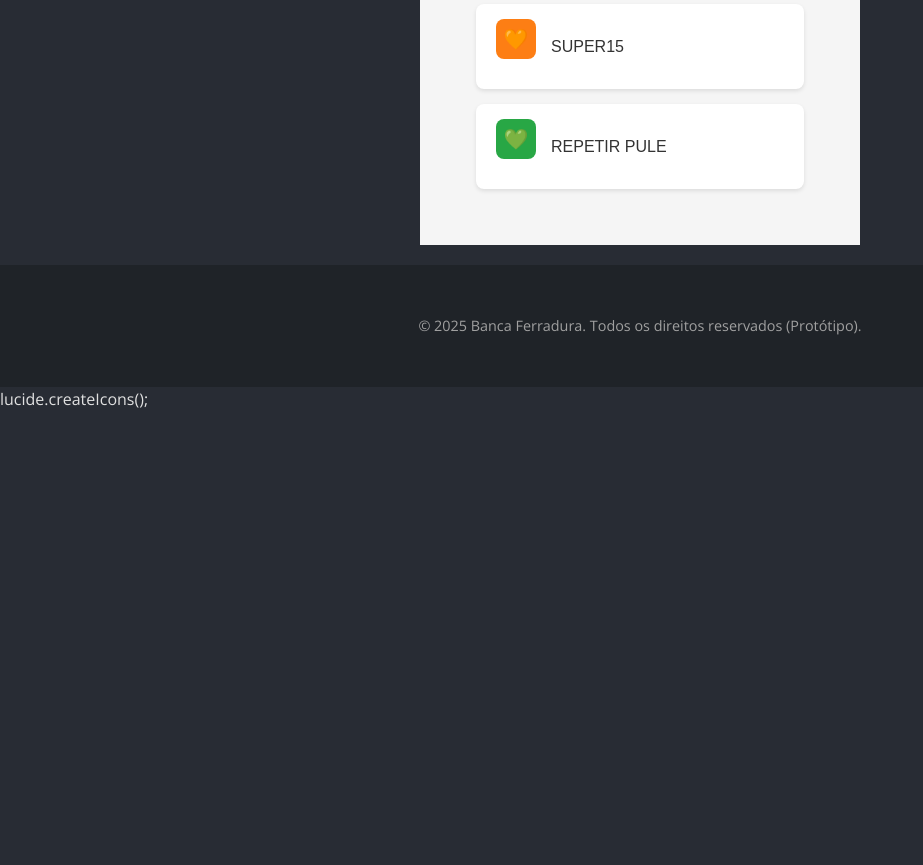
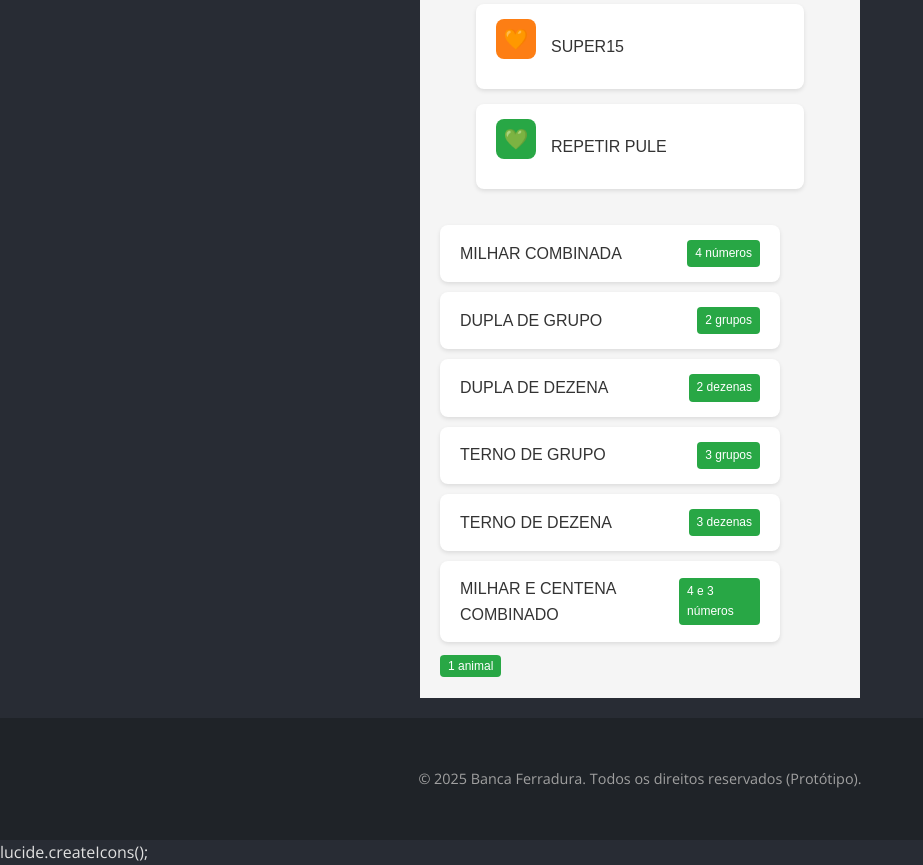
Before and after one commit to BancaTerritory/Banca-Ferradura, a Flask app: page /games/jogo-do-bicho in a window 1280 px wide. Shown: the part 615-1480 px from the top of the page, without its empty margins (0-923 px from the left). Before the commit the page ends 1023 px from the top, so only its background shows below. Run offline with Flask 3, Linux system fonts and the light colour scheme; the visitor is signed in with stand-in values (Sample User, id 1).

Commit message:
Adicionar novas modalidades de jogo na tela de modalidade."

```diff
--- a/src/templates/jogo_do_bicho_v2.html
+++ b/src/templates/jogo_do_bicho_v2.html
@@ -635,7 +635,7 @@
       </div>
     </div>
 
-   <div class="modalidade-item" onclick="selectModalidadeJogo(\'milhar\')">
+ <div class="modalidade-item" onclick="selectModalidadeJogo(\'milhar\')">
           <span class="modalidade-text">MILHAR</span>
           <span class="modalidade-tag">4 números</span>
         </div>
@@ -658,6 +658,27 @@
         <div class="modalidade-item" onclick="selectModalidadeJogo(\'centena-combinada\')">
           <span class="modalidade-text">CENTENA COMBINADA</span>
           <span class="modalidade-tag">3 números</span>
+        </div>
+        <div class="modalidade-item" onclick="selectModalidadeJogo(\'milhar-combinada\')">
+          <span class="modalidade-text">MILHAR COMBINADA</span>
+          <span class="modalidade-tag">4 números</span>
+        </div>
+        <div class="modalidade-item" onclick="selectModalidadeJogo(\'dupla-grupo\')">
+          <span class="modalidade-text">DUPLA DE GRUPO</span>
+          <span class="modalidade-tag">2 grupos</span>
+        </div>
+        <div class="modalidade-item" onclick="selectModalidadeJogo(\'dupla-dezena\')">
+          <span class="modalidade-text">DUPLA DE DEZENA</span>
+          <span class="modalidade-tag">2 dezenas</span>
+        </div>
+        <div class="modalidade-item" onclick="selectModalidadeJogo(\'terno-grupo\')">
+          <span class="modalidade-text">TERNO DE GRUPO</span>
+          <span class="modalidade-tag">3 grupos</span>
+        </div>
+        <div class="modalidade-item" onclick="selectModalidadeJogo(\'terno-dezena\')">
+          <span class="modalidade-text">TERNO DE DEZENA</span>
+          <span class="modalidade-tag">3 dezenas</span>
+        </div>
         </div>
         <div class="modalidade-item" onclick="selectModalidadeJogo(\'milhar-combinada\')">
           <span class="modalidade-text">MILHAR COMBINADA</span>
```
